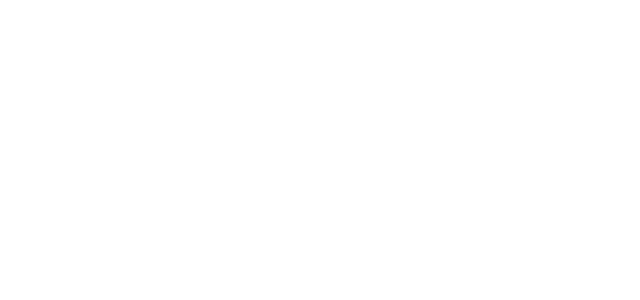
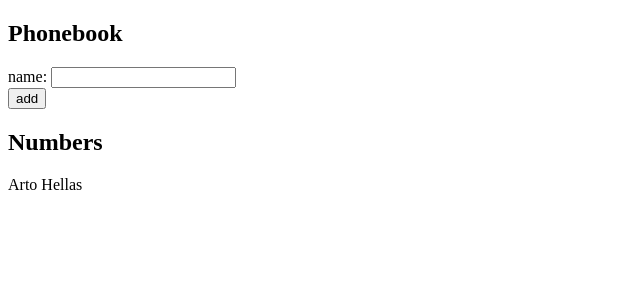
Before and after one commit to SmithD216/fso, a React (Create React App) app in the folder part2/part2.6/: page / in a window 1280 px wide. Shown: the top 300 px of the page, without its empty margins (0-640 px from the left). Built offline with nearby package versions, Linux system fonts and the light colour scheme.

Commit message:
Completed 2.7

```diff
--- a/part2/part2.6/src/App.js
+++ b/part2/part2.6/src/App.js
@@ -1,8 +1,46 @@
-import logo from "./logo.svg";
-import "./App.css";
+import { useState } from "react";
 
-function App() {
-    return <div className="App"></div>;
-}
+const App = () => {
+    const [persons, setPersons] = useState([{ name: "Arto Hellas" }]);
+    const [newName, setNewName] = useState("");
+
+    const addName = (e) => {
+        e.preventDefault();
+
+        const nameObject = {
+            name: newName,
+        };
+
+        if (persons.some((e) => e.name === nameObject.name)) {
+            alert("That name has already been entered");
+            return;
+        }
+
+        setPersons(persons.concat(nameObject));
+        setNewName("");
+    };
+
+    const handleChange = (e) => {
+        setNewName(e.target.value);
+    };
+
+    return (
+        <div>
+            <h2>Phonebook</h2>
+            <form onSubmit={addName}>
+                <div>
+                    name: <input value={newName} onChange={handleChange} />
+                </div>
+                <div>
+                    <button type="submit">add</button>
+                </div>
+            </form>
+            <h2>Numbers</h2>
+            {persons.map((p) => (
+                <p key={p.name}>{p.name}</p>
+            ))}
+        </div>
+    );
+};
 
 export default App;
```
